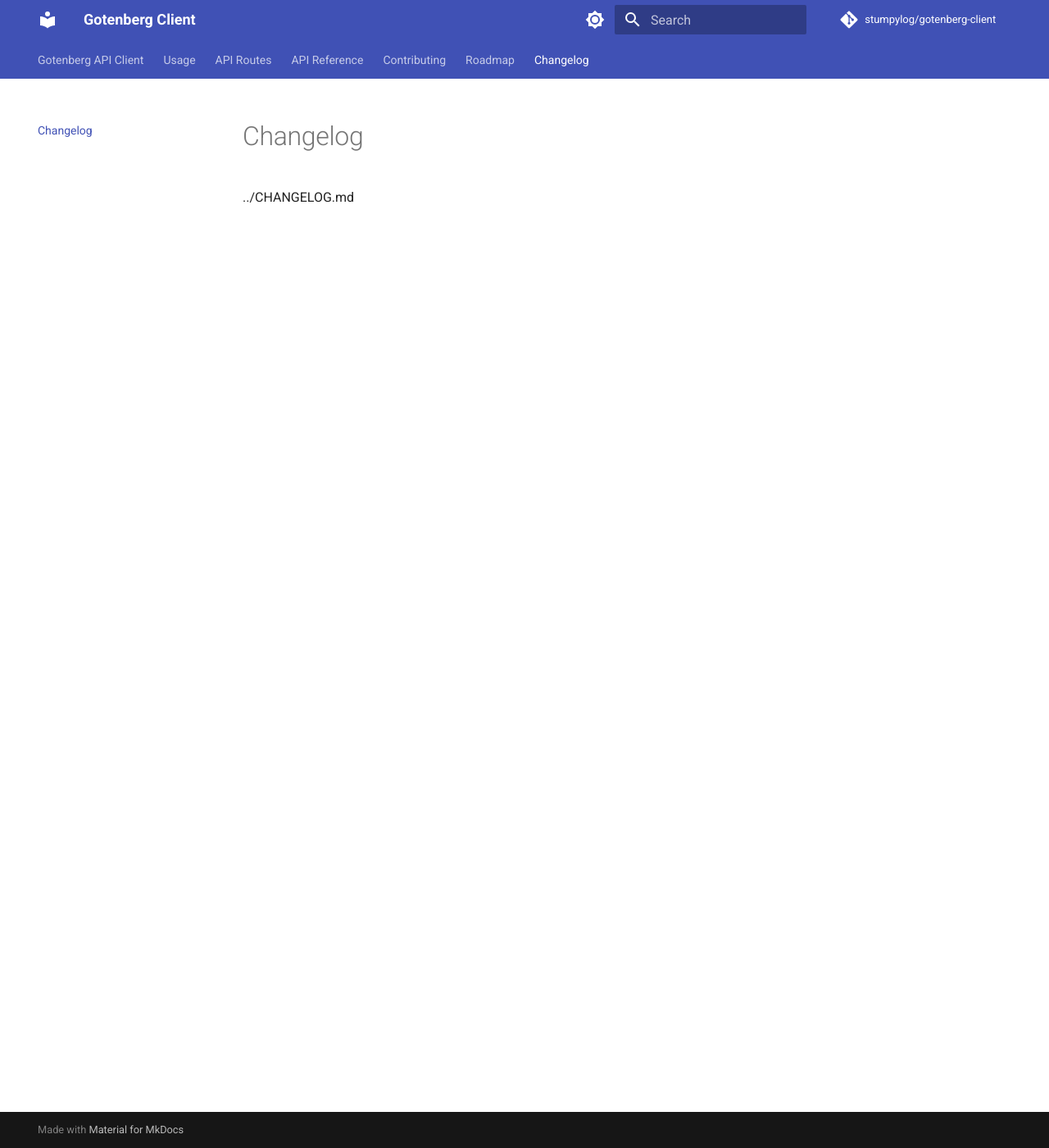
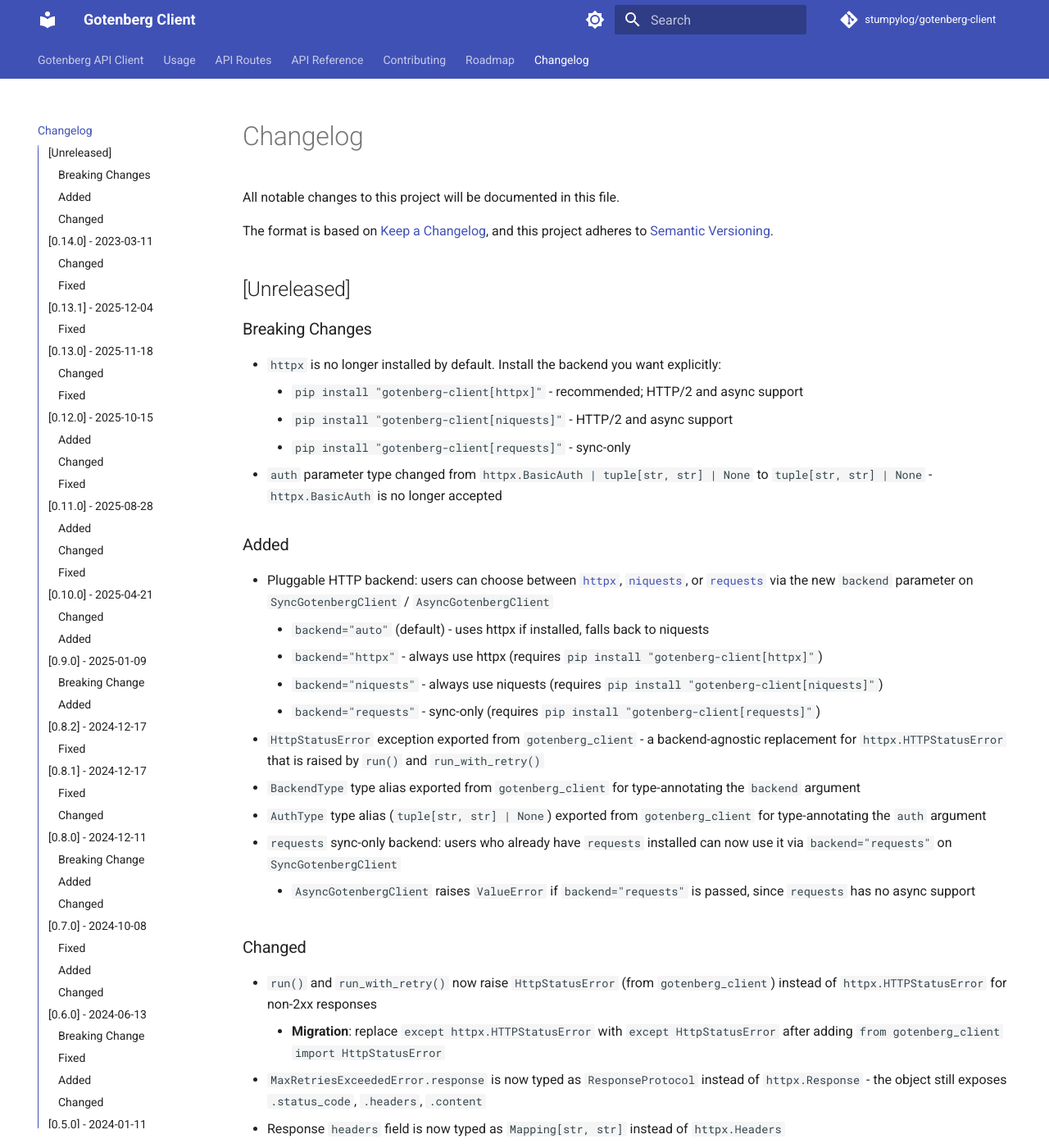
Before and after one commit to stumpylog/gotenberg-client, an MkDocs documentation site: the page built from docs/changelog.md, in a window 1280 px wide and 1400 px high. Shown: the whole window at 82% size. Built offline with MkDocs 1.6.1 and Material for MkDocs 9.7.7, drawn with Linux system fonts in a browser that asks for light colours; comment, search, counter and statistics services are not loaded; the version menu is left out; some of the changed text lies outside the part shown.

Commit message:
breaking: Drops httpx as installed by default, instead requring explicit selection of the HTTP library

````diff
--- a/CHANGELOG.md
+++ b/CHANGELOG.md
@@ -7,24 +7,32 @@
 
 ## [Unreleased]
 
+### Breaking Changes
+
+- `httpx` is no longer installed by default. Install the backend you want explicitly:
+    - `pip install "gotenberg-client[httpx]"` - recommended; HTTP/2 and async support
+    - `pip install "gotenberg-client[niquests]"` - HTTP/2 and async support
+    - `pip install "gotenberg-client[requests]"` - sync-only
+- `auth` parameter type changed from `httpx.BasicAuth | tuple[str, str] | None` to
+  `tuple[str, str] | None` - `httpx.BasicAuth` is no longer accepted
+
 ### Added
 
-- Pluggable HTTP backend: users can now choose between `httpx` (default) and
-  [`niquests`](https://niquests.readthedocs.io/) via the new `backend` parameter on
+- Pluggable HTTP backend: users can choose between
+  [`httpx`](https://www.python-httpx.org/), [`niquests`](https://niquests.readthedocs.io/),
+  or [`requests`](https://requests.readthedocs.io/) via the new `backend` parameter on
   `SyncGotenbergClient` / `AsyncGotenbergClient`
-    - `backend="auto"` (default) — uses httpx if available, falls back to niquests
-    - `backend="httpx"` — always use httpx
-    - `backend="niquests"` — always use niquests (requires `pip install gotenberg-client[niquests]`)
-- `HttpStatusError` exception exported from `gotenberg_client` — a backend-agnostic
+    - `backend="auto"` (default) - uses httpx if installed, falls back to niquests
+    - `backend="httpx"` - always use httpx (requires `pip install "gotenberg-client[httpx]"`)
+    - `backend="niquests"` - always use niquests (requires `pip install "gotenberg-client[niquests]"`)
+    - `backend="requests"` - sync-only (requires `pip install "gotenberg-client[requests]"`)
+- `HttpStatusError` exception exported from `gotenberg_client` - a backend-agnostic
   replacement for `httpx.HTTPStatusError` that is raised by `run()` and `run_with_retry()`
 - `BackendType` type alias exported from `gotenberg_client` for type-annotating the `backend` argument
-- `auth` parameter now also accepts a `tuple[str, str]` `(username, password)` in addition
-  to `httpx.BasicAuth`, for backend-independent basic authentication
-    - When using the niquests or requests backend, `auth` must be a `tuple[str, str]`; passing
-      `httpx.BasicAuth` raises `ValueError` because its credentials are not publicly accessible
+- `AuthType` type alias (`tuple[str, str] | None`) exported from `gotenberg_client` for
+  type-annotating the `auth` argument
 - `requests` sync-only backend: users who already have `requests` installed can now use
   it via `backend="requests"` on `SyncGotenbergClient`
-  (requires `pip install gotenberg-client[requests]`)
     - `AsyncGotenbergClient` raises `ValueError` if `backend="requests"` is passed, since
       `requests` has no async support
 
@@ -35,9 +43,9 @@
     - **Migration**: replace `except httpx.HTTPStatusError` with `except HttpStatusError`
       after adding `from gotenberg_client import HttpStatusError`
 - `MaxRetriesExceededError.response` is now typed as `ResponseProtocol` instead of
-  `httpx.Response` — the object still exposes `.status_code`, `.headers`, `.content`
+  `httpx.Response` - the object still exposes `.status_code`, `.headers`, `.content`
 - Response `headers` field is now typed as `Mapping[str, str]` instead of `httpx.Headers`
-  — `httpx.Headers` satisfies this interface so existing call sites are unaffected
+  - `httpx.Headers` satisfies this interface so existing call sites are unaffected
 
 ## [0.14.0] - 2023-03-11
 
--- a/docs/changelog.md
+++ b/docs/changelog.md
@@ -1 +1 @@
-../CHANGELOG.md
+--8<-- "CHANGELOG.md"
--- a/docs/usage.md
+++ b/docs/usage.md
@@ -2,14 +2,12 @@
 
 ## Installation
 
-```console
-pip install gotenberg-client
-```
-
-To use the [niquests](https://niquests.readthedocs.io/) HTTP backend instead of the default httpx:
+An HTTP backend is required. Pick the one that suits your project:
 
 ```console
-pip install "gotenberg-client[niquests]"
+pip install "gotenberg-client[httpx]"      # recommended — HTTP/2 and async support
+pip install "gotenberg-client[niquests]"   # alternative — HTTP/2 and async support
+pip install "gotenberg-client[requests]"   # sync-only
 ```
 
 ## How
@@ -52,31 +50,19 @@
 | Value              | Behaviour                                                                                |
 | ------------------ | ---------------------------------------------------------------------------------------- |
 | `"auto"` (default) | Use httpx if installed, otherwise fall back to niquests                                  |
-| `"httpx"`          | Always use httpx (included by default)                                                   |
+| `"httpx"`          | Always use httpx (install with `pip install "gotenberg-client[httpx]"`)                  |
 | `"niquests"`       | Always use niquests (install with `pip install "gotenberg-client[niquests]"`)            |
 | `"requests"`       | Always use requests (sync-only; install with `pip install "gotenberg-client[requests]"`) |
 
 ## Authentication
 
-The `auth` parameter accepts either a `(username, password)` tuple or an `httpx.BasicAuth`
-instance for HTTP Basic Authentication:
+The `auth` parameter accepts a `(username, password)` tuple for HTTP Basic Authentication,
+and works with all backends:
 
 ```python
-# Tuple form — works with all backends
 with GotenbergClient("http://localhost:3000", auth=("user", "secret")) as client:
     ...
-
-# httpx.BasicAuth — works only with the httpx backend
-import httpx
-with GotenbergClient("http://localhost:3000", auth=httpx.BasicAuth("user", "secret")) as client:
-    ...
 ```
-
-!!! note
-`httpx.BasicAuth` does not expose its credentials publicly, so it cannot be converted
-for use with the niquests backend. If you use `backend="niquests"` (or `backend="auto"`
-resolves to niquests), you must pass auth as a `(username, password)` tuple.
-Passing `httpx.BasicAuth` with the niquests backend raises `ValueError` at client creation.
 
 The client should live as long as you will be communicating with Gotenberg as this
 allows the connection to remain open, saving some time to re-negotiate a connection.
--- a/pyproject.toml
+++ b/pyproject.toml
@@ -36,13 +36,13 @@
 # Dependencies
 #
 dependencies = [
-  "httpx[http2]>=0.27",
   "typing-extensions; python_version<'3.11'",
 ]
 [[project.authors]]
 name = "Trenton H"
 email = "rda0128ou@mozmail.com"
 [project.optional-dependencies]
+httpx = [ "httpx[http2]>=0.27" ]
 magic = [ "python-magic" ]
 niquests = [ "niquests>=3" ]
 requests = [ "requests>=2" ]
@@ -98,6 +98,7 @@
 ]
 extra-dependencies = [
   "pytest-sugar",
+  "httpx[http2]>=0.27",
   "pytest-httpx ~= 0.36",
   "pikepdf",
   "python-magic",
--- a/src/gotenberg_client/__init__.py
+++ b/src/gotenberg_client/__init__.py
@@ -9,6 +9,7 @@
 from gotenberg_client._errors import MaxRetriesExceededError
 from gotenberg_client._errors import NegativeWaitDurationError
 from gotenberg_client._health import HealthStatus
+from gotenberg_client._http_backends import AuthType
 from gotenberg_client._http_backends import BackendType
 from gotenberg_client.client import AsyncGotenbergClient
 from gotenberg_client.client import GotenbergClient
@@ -18,6 +19,7 @@
 
 __all__ = [
     "AsyncGotenbergClient",
+    "AuthType",
     "BackendType",
     "BaseClientError",
     "CannotExtractHereError",
````
Also changed, not shown: README.md (+18 -11 lines), 8 other files.
